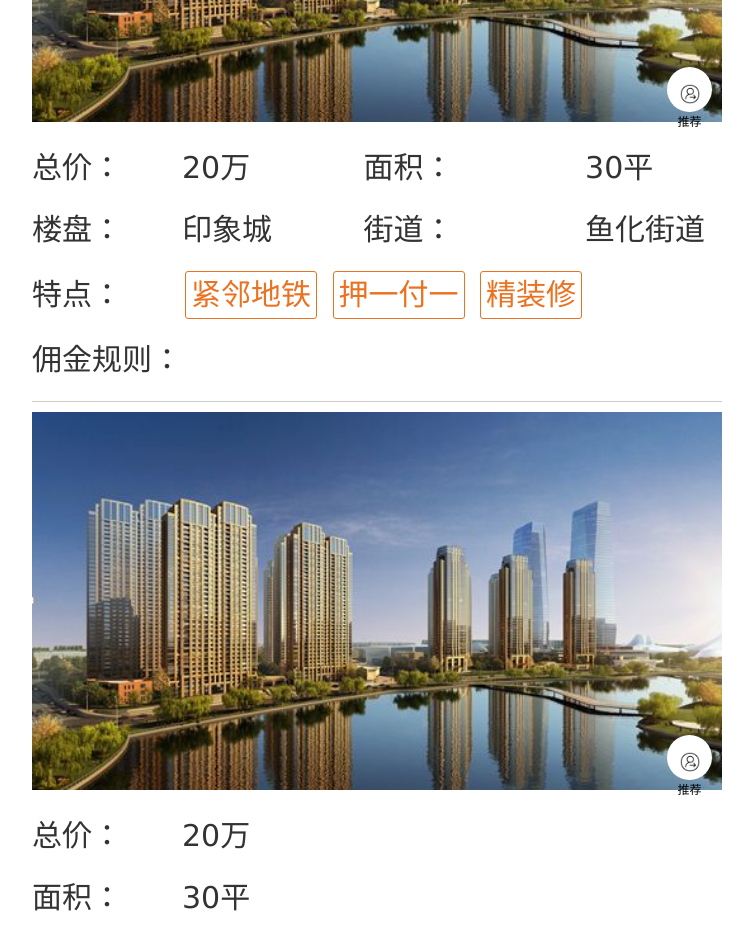
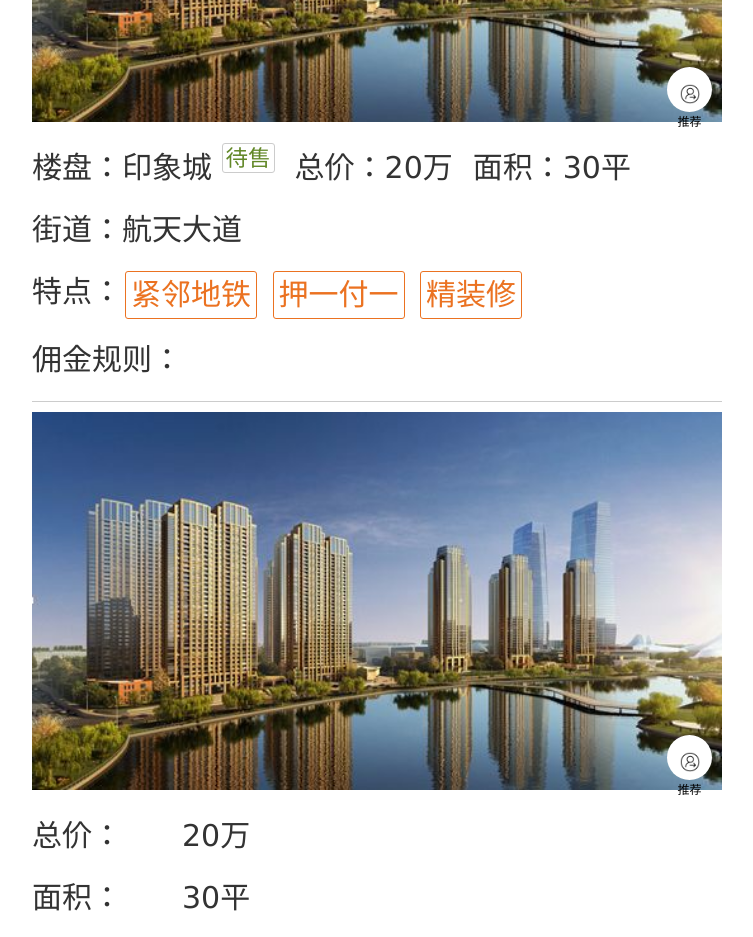
Before and after one commit to shanlina0123/renrenmobile, a plain HTML site: page index.html in a window 1280 px wide. Shown: the part 960-1897 px from the top of the page, without its empty margins (263-1016 px from the left). Drawn offline with nearby package versions, Linux system fonts and the light colour scheme; files that its build step writes are made by us from their sources.

Commit message:
产品详情细节修改

```diff
--- a/index.html
+++ b/index.html
@@ -64,38 +64,41 @@
                         <li>
                             <a href="pages/roomDetail.html">
                                 <div class="imgpart">
-                                    <img src="images/roomPic.jpg" width="100%">
-                                    <a href="pages/recommend.html" class="recommendLink">
-                                        <img src="images/recommend.png" width="20">
+                                    <img src="../images/roomPic.jpg" width="100%">
+                                    <a href="recommend.html" class="recommendLink">
+                                        <img src="../images/recommend.png" width="20">
                                         <p>推荐</p>
                                     </a>
                                 </div>
                                 <table class="roomTable">
                                     <tr>
-                                        <td>总价：</td>
-                                        <td>20万</td>
-                                        <td>面积：</td>
-                                        <td>30平</td>
+                                        <td>
+                                            <div class="newHouse">
+                                                楼盘：印象城
+                                                <sup class="forTips unBegin">待售</sup>
+                                            </div></td><!--新楼的楼盘标志位待售或者在售-->
+                                        <td>总价：20万</td>
+                                        <td>面积：30平</td>
+                                    </tr>
+                                <tr>
+                                        <td colspan="2">街道：航天大道</td>
                                     </tr>
                                     <tr>
-                                        <td>楼盘：</td>
-                                        <td>印象城</td>
-                                        <td>街道：</td>
-                                        <td>鱼化街道</td>
-                                    </tr>
-                                    <tr>
-                                        <td>特点：</td>
-                                        <td colspan="2">
-                                            <div class="lips">
-                                                <span>紧邻地铁</span>
-                                                <span>押一付一</span>
-                                                <span>精装修</span>
+                                        <td colspan="3">
+                                            <div class="clearfix">
+                                                <span class="fl">特点：</span>
+                                                <div class="lips fl">
+                                                    <span>紧邻地铁</span>
+                                                    <span>押一付一</span>
+                                                    <span>精装修</span>
+                                                </div>
                                             </div>
+
                                         </td>
                                     </tr>
                                     <tr>
                                         <td>佣金规则：</td>
-                                        <td></td>
+                                        <td colspan="2"></td>
                                     </tr>
                                 </table>
                             </a>
```
Also changed, not shown: pages/roomDetail.html (+1 -1 lines).
